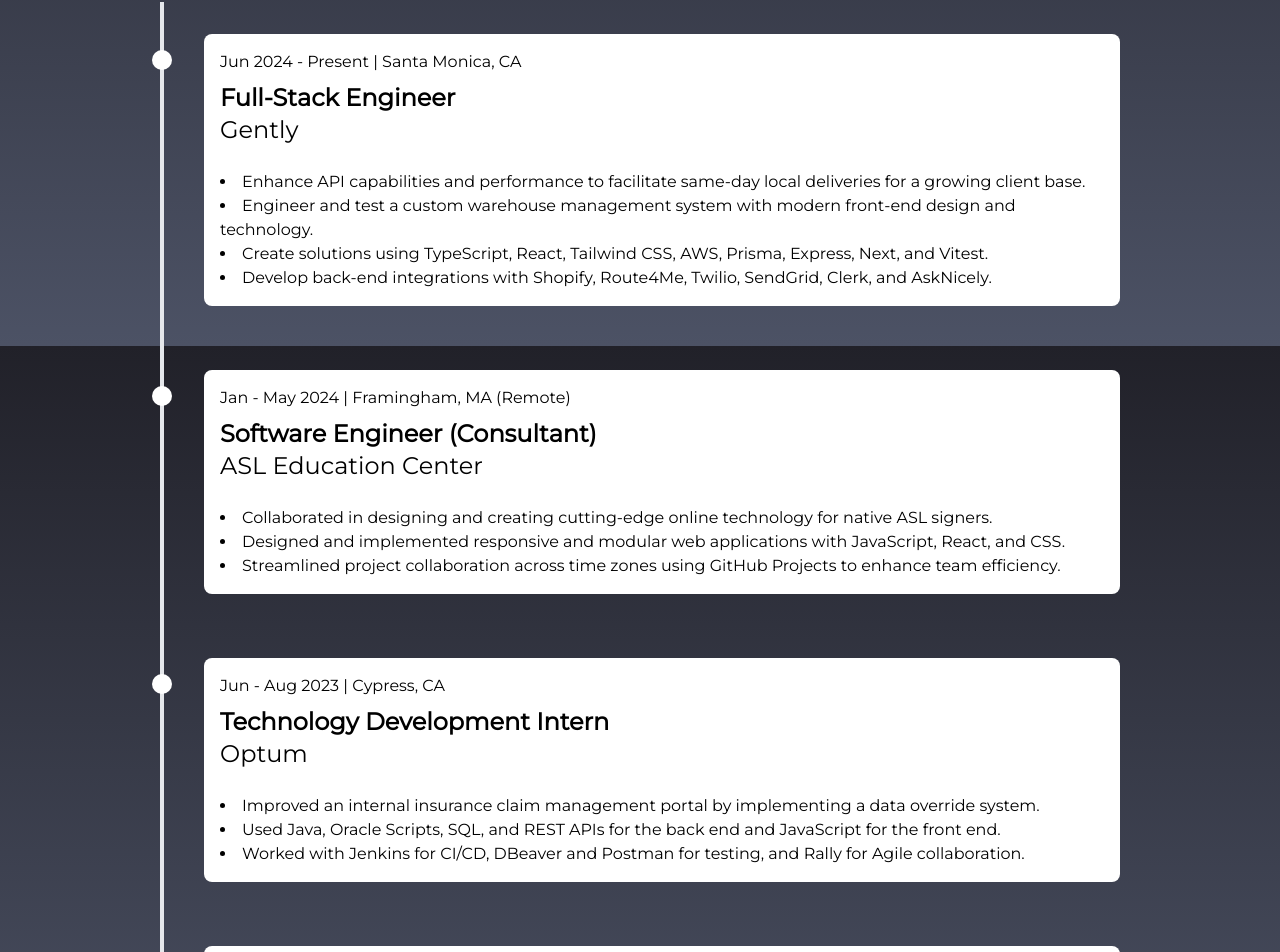
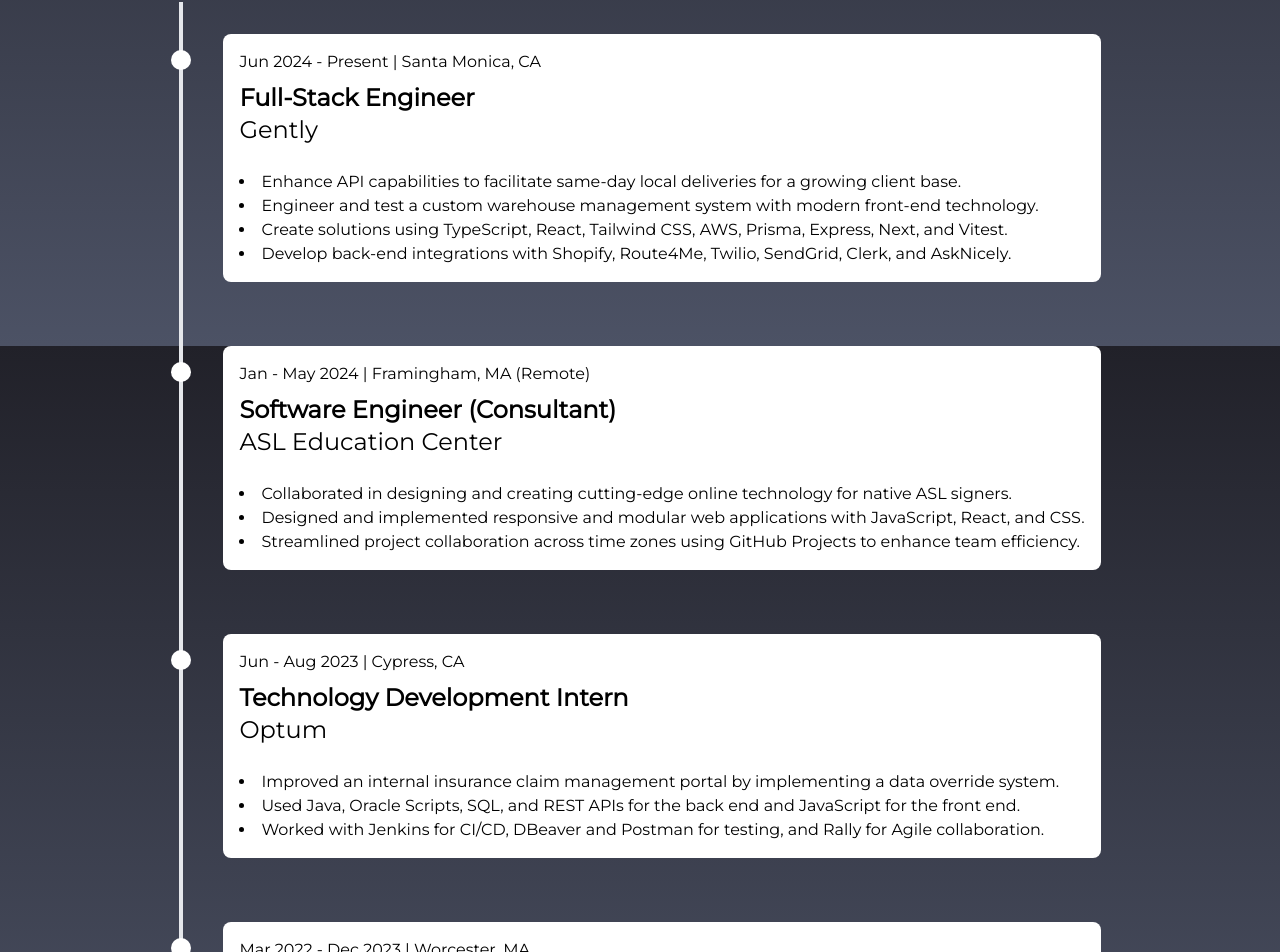
Before and after one commit to jennatripoli/jennatripoli.github.io, a Next.js app: page / in a window 1280 px wide. Shown: the part 4454-5406 px from the top of the page. Built offline with nearby package versions, Linux system fonts and the light colour scheme.

Commit message:
Update Experience.tsx

```diff
--- a/src/app/components/Experience.tsx
+++ b/src/app/components/Experience.tsx
@@ -8,8 +8,8 @@
       company: "Gently",
       location: "Santa Monica, CA",
       description: [
-        "Enhance API capabilities and performance to facilitate same-day local deliveries for a growing client base.",
-        "Engineer and test a custom warehouse management system with modern front-end design and technology.",
+        "Enhance API capabilities to facilitate same-day local deliveries for a growing client base.",
+        "Engineer and test a custom warehouse management system with modern front-end technology.",
         "Create solutions using TypeScript, React, Tailwind CSS, AWS, Prisma, Express, Next, and Vitest.",
         "Develop back-end integrations with Shopify, Route4Me, Twilio, SendGrid, Clerk, and AskNicely.",
       ],
```
